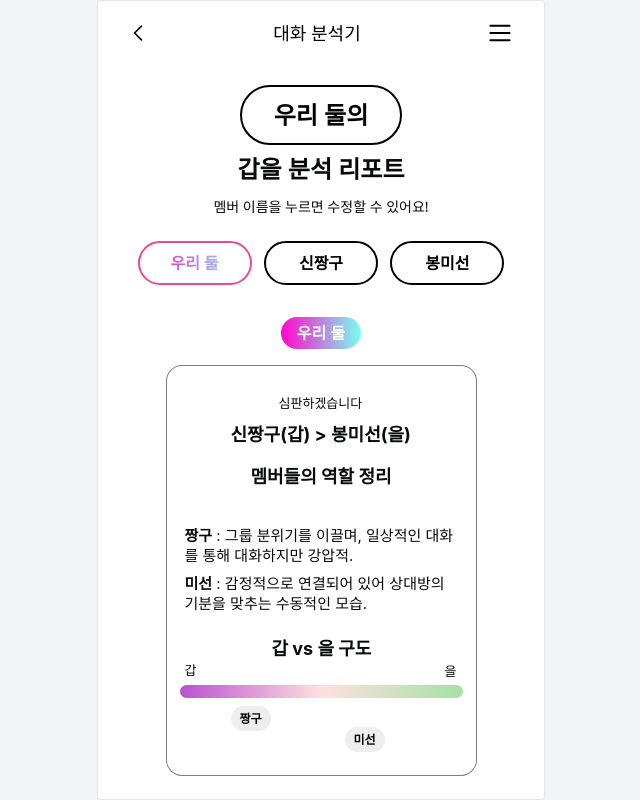
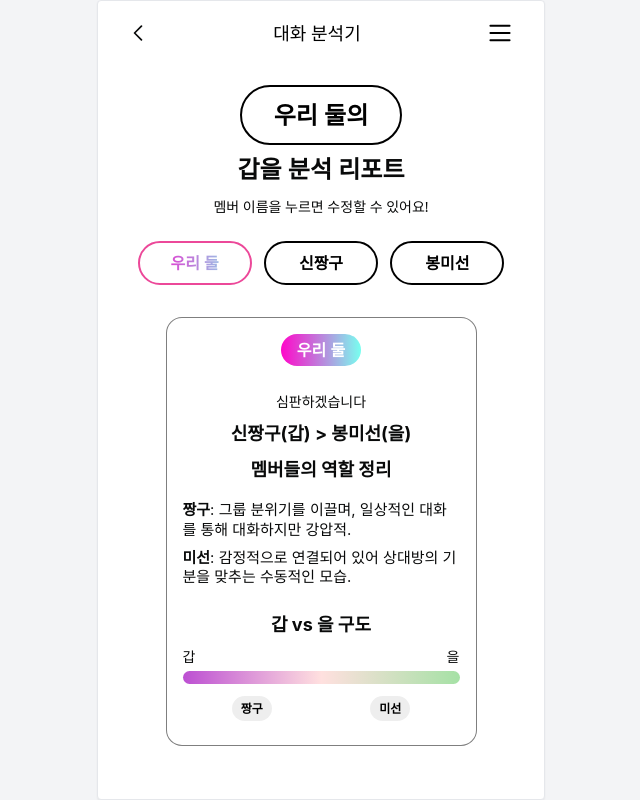
Before and after one commit to imfromkoreah/Applegize, a React (Vite) app in the folder frontend/: page /result in a window 1280 px wide. Shown: the whole page, without its empty margins (319-959 px from the left). Built offline with nearby package versions, Linux system fonts and the light colour scheme.

Commit message:
feat: 결과 페이지 레이아웃 수정

```diff
--- a/frontend/src/pages/ResultPage.tsx
+++ b/frontend/src/pages/ResultPage.tsx
@@ -48,51 +48,75 @@ const ResultPage = () => {
 case "tab1":
   return (
     <div className="report-card">
-            <div className="flex justify-center">{renderCategoryBadge()}</div>
-            <div className="w-[311px] h-[411px] relative">
-              <div className="w-full h-full bg-white rounded-2xl border border-black/50" />
-              <div className="absolute left-[65px] top-[56px] text-center text-[#090a0a] text-lg font-bold font-['Inter'] leading-normal">
+      <div className="relative w-[311px] bg-white rounded-2xl border border-black/50 pb-6">
+
+        {/* 배지 (상단 고정) */}
+        <div className="absolute left-0 right-0 top-4 flex justify-center z-10">
+          {renderCategoryBadge()}
+        </div>
+
+        {/* 조정 가능한 요소들 */}
+        <div className="relative z-0 px-4 pt-16"> {/* pt-16로 배지 공간 확보 */}
+          {/* 제목 위 텍스트 */}
+          <div className="mb-2 text-center text-[#090a0a] text-sm font-normal font-['Inter']" style={{ marginTop: '10px' }}>
+            심판하겠습니다
+          </div>
+
+          {/* 갑을 제목 */}
+          <div className="mb-2 text-center text-[#090a0a] text-lg font-bold font-['Inter']">
             신짱구(갑) &gt; 봉미선(을)
           </div>
-              <div className="absolute left-[85px] top-[98px] text-center text-[#090a0a] text-lg font-bold font-['Inter'] leading-normal">
+
+          {/* 섹션 제목 */}
+          <div className="mb-4 text-center text-[#090a0a] text-lg font-bold font-['Inter']">
             멤버들의 역할 정리
           </div>
-              <div className="absolute left-[106px] top-[270px] text-center text-[#090a0a] text-lg font-bold font-['Inter'] leading-normal">
-                갑 vs 을 구도
-              </div>
-              <div className="absolute left-[113px] top-[32px] text-center text-[#090a0a] text-[13px] font-normal font-['Inter'] leading-none">
-                심판하겠습니다
-              </div>
-              <div className="absolute left-[19px] top-[299px] text-center text-[#090a0a] text-[13px] font-normal font-['Inter'] leading-none">
-                갑
-              </div>
-              <div className="absolute left-[279px] top-[300px] text-center text-[#090a0a] text-[13px] font-normal font-['Inter'] leading-none">
-                을
-              </div>
-              <div className="absolute w-[272px] left-[19px] top-[161px] text-[#090a0a] text-[15px] leading-tight">
+
+          {/* 짱구 설명 */}
+          <div className="mb-2 text-[#090a0a] text-[15px] leading-tight">
             <span className="font-bold font-['Inter']">짱구</span>
             <span className="font-normal font-['Inter']">
-                  {" "}
               : 그룹 분위기를 이끌며, 일상적인 대화를 통해 대화하지만 강압적.
             </span>
           </div>
-              <div className="absolute w-[272px] left-[19px] top-[209px] text-[#090a0a] text-[15px] leading-tight">
+
+          {/* 미선 설명 */}
+          <div className="mb-6 text-[#090a0a] text-[15px] leading-tight">
             <span className="font-bold font-['Inter']">미선</span>
             <span className="font-normal font-['Inter']">
-                  {" "}
               : 감정적으로 연결되어 있어 상대방의 기분을 맞추는 수동적인 모습.
             </span>
           </div>
-              <div className="absolute w-[283px] h-[13px] p-1.5 left-[14px] top-[320px] bg-gradient-to-r from-[#bc4fd2] via-[#ffe0df] to-[#a5e1a5] rounded-[20px]" />
-              <div className="absolute w-10 h-[25px] p-1.5 left-[65px] top-[341px] bg-[#e8e8e8]/75 rounded-[15px] inline-flex justify-center items-center">
-                <div className="text-black text-xs font-bold font-['Manrope']">짱구</div>
+
+          {/* 갑 vs 을 구도 */}
+          <div className="mb-2 text-center text-[#090a0a] text-lg font-bold font-['Inter']">
+            갑 vs 을 구도
           </div>
-              <div className="absolute w-10 h-[25px] p-1.5 left-[179px] top-[362px] bg-[#e8e8e8]/75 rounded-[15px] inline-flex justify-center items-center">
-                <div className="text-black text-xs font-bold font-['Manrope']">미선</div>
+
+          {/* 갑 / 을 텍스트 */}
+          <div className="flex justify-between text-[#090a0a] text-sm mb-1">
+            <span>갑</span>
+            <span>을</span>
+          </div>
+
+          {/* 그래디언트 바 */}
+          <div className="w-full h-[13px] bg-gradient-to-r from-[#bc4fd2] via-[#ffe0df] to-[#a5e1a5] rounded-[20px] mb-3" />
+
+          {/* 네임 태그들 */}
+          <div className="flex justify-around">
+            <div className="w-10 h-[25px] bg-[#e8e8e8]/75 rounded-[15px] flex items-center justify-center text-black text-xs font-bold font-['Manrope']">
+              짱구
+            </div>
+            <div className="w-10 h-[25px] bg-[#e8e8e8]/75 rounded-[15px] flex items-center justify-center text-black text-xs font-bold font-['Manrope']">
+              미선
+            </div>
+          </div>
         </div>
       </div>
     </div>
   );
+
+
       case "tab2":
         return (
           <div className="report-card p-4 bg-white rounded-2xl border border-black/50 w-[311px]">
```
Lines whose indentation alone changed are shown as unchanged.
